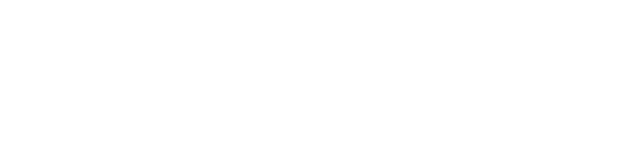
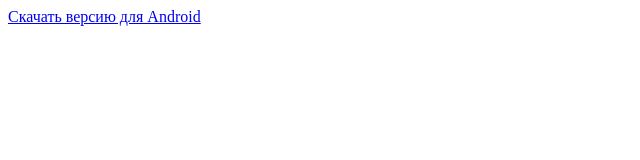
Before and after one commit to handrach/handrachan.github.io, a plain HTML site: page index.html in a window 1280 px wide. Shown: the whole page, without its empty margins (0-640 px from the left). Drawn offline with Linux system fonts and the light colour scheme.

Commit message:
Update index.html

```diff
--- a/index.html
+++ b/index.html
@@ -3,4 +3,7 @@
 <head>
 <title>Хандрач</title>
 </head>
+<body>
+<a href="https://play.google.com/store/apps/details?id=com.discord" class="primary-button button-inverse">Скачать версию для Android</a>
+  </body>
 </html>
```
